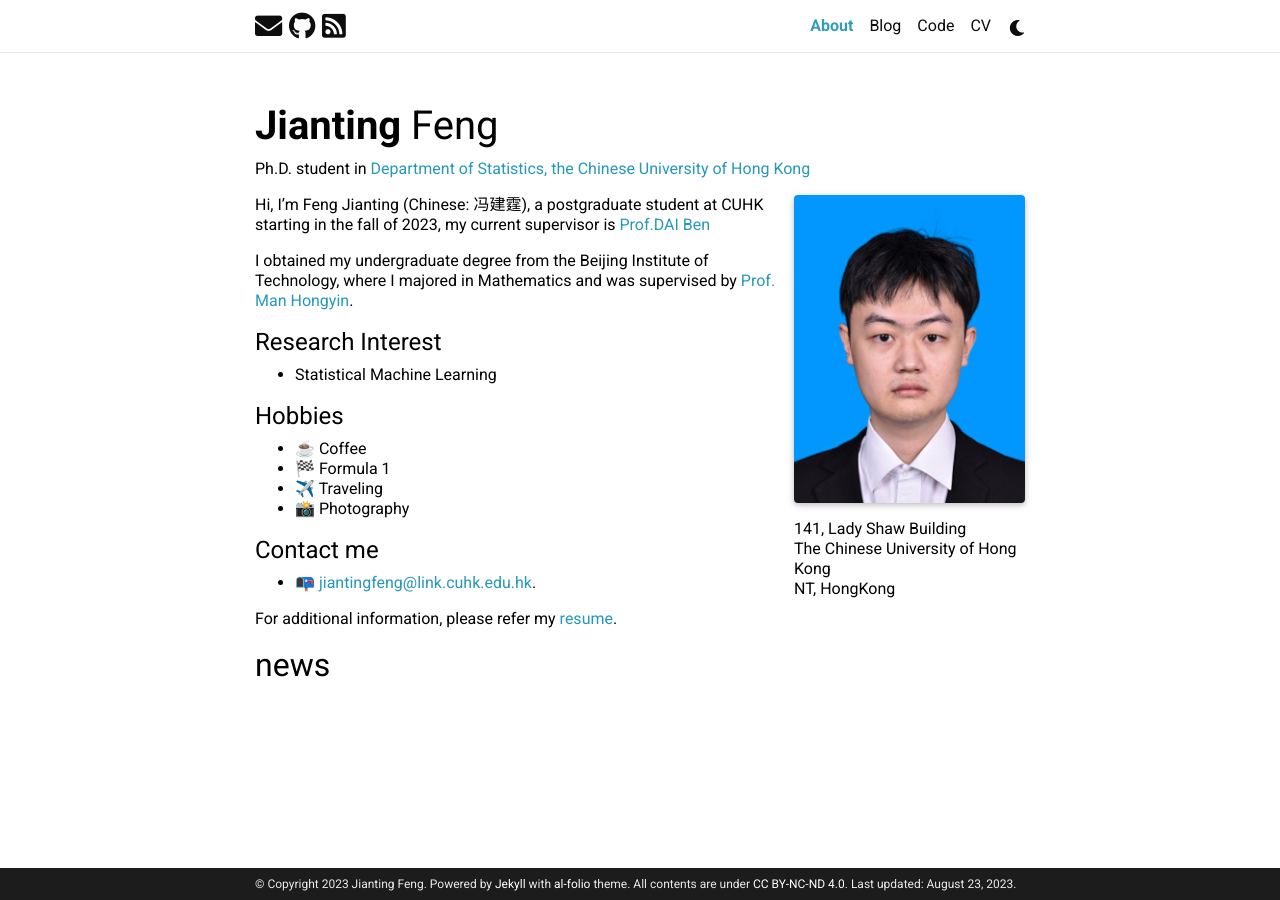
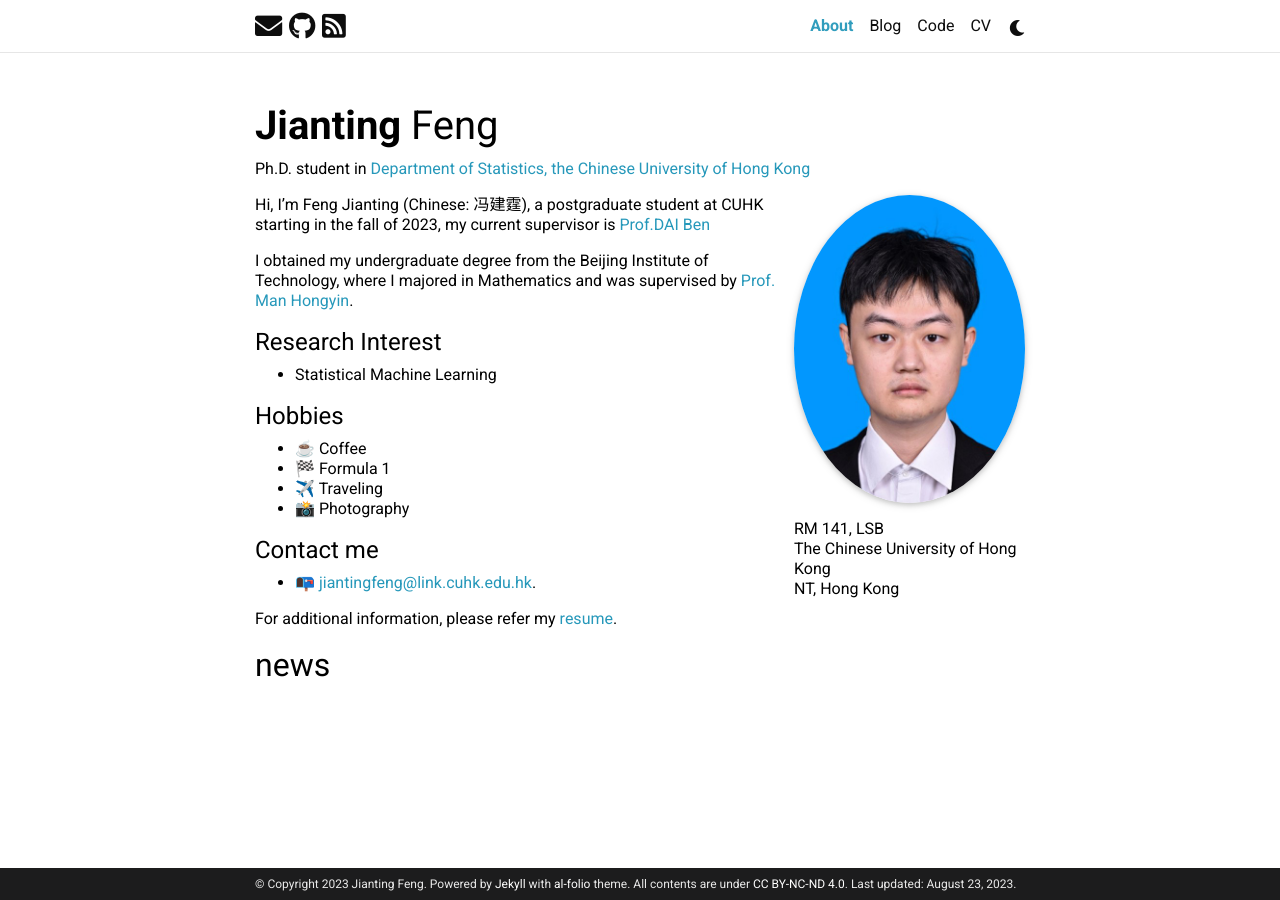
Before and after one commit to JiantingFeng/JiantingFeng.github.io, a Jekyll site: the page built from _pages/about.md, in a window 1280 px wide. Built offline with Jekyll 4.4.1, drawn with Linux system fonts in a browser that asks for light colours; full-size pictures stand in for the smaller copies a plugin makes; comment, search, counter and statistics services are not loaded; a style sheet for code colours, icons or effects is not loaded.

Commit message:
formatting

```diff
--- a/_pages/about.md
+++ b/_pages/about.md
@@ -7,11 +7,11 @@ subtitle: Ph.D. student in <a href='https://www.sta.cuhk.edu.hk/'>Department of
 profile:
   align: right
   image: pic.jpg
-  image_circular: false # crops the image to make it circular
+  image_circular: true # crops the image to make it circular
   address: >
-    <p>141, Lady Shaw Building</p>
+    <p>RM 141, LSB</p>
     <p>The Chinese University of Hong Kong</p>
-    <p>NT, HongKong</p>
+    <p>NT, Hong Kong</p>
 
 news: true # includes a list of news items
 selected_papers: false # includes a list of papers marked as "selected={true}"
```
